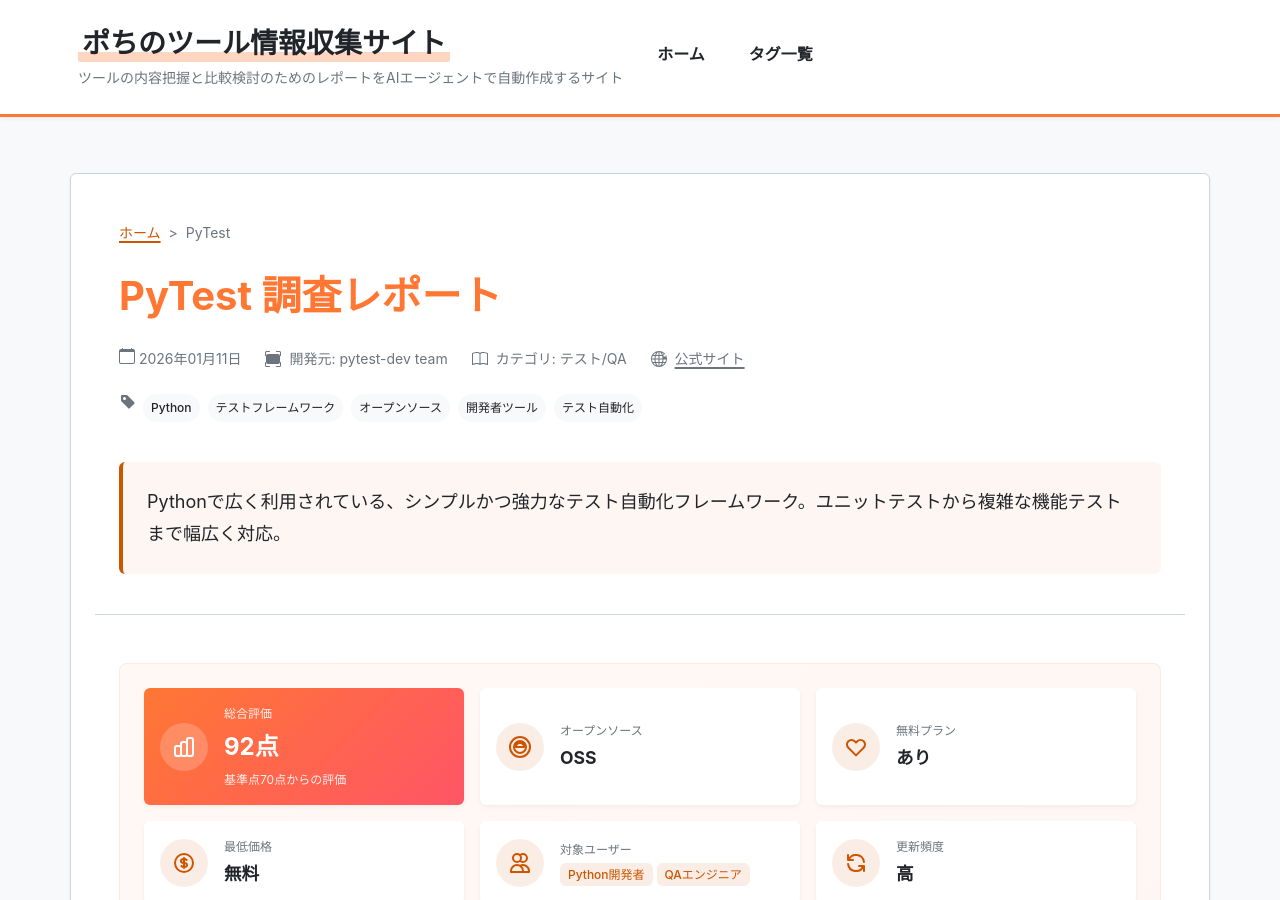
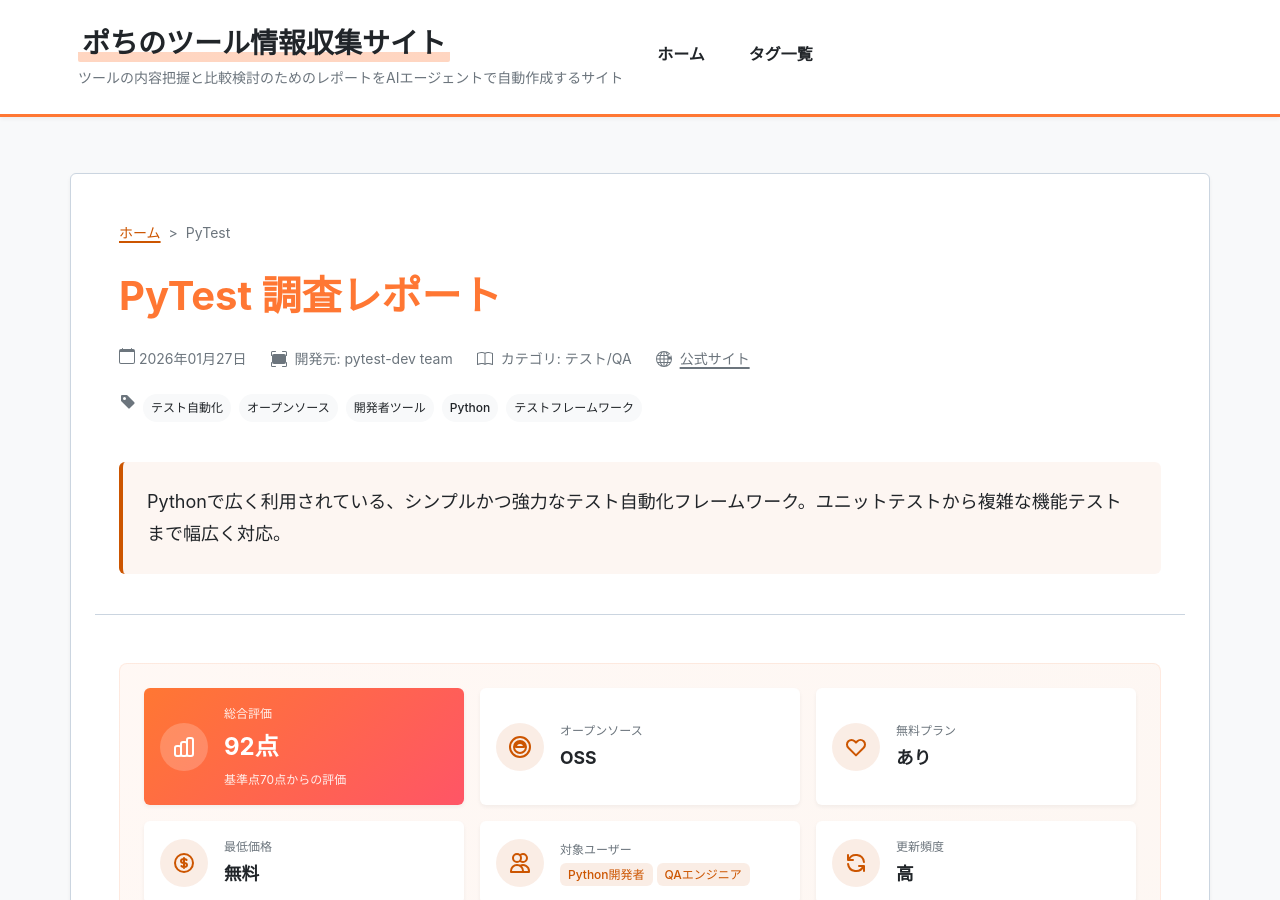
Before and after one commit to aegisfleet/tool-survey-report, a Jekyll site: the page built from _reports/pytest.md, in a window 1280 px wide and 900 px high. Built offline with Jekyll 4.4.1, drawn with Linux system fonts in a browser that asks for light colours; some of the changed text lies outside the part shown.

Commit message:
Update PyTest report and add relationship to Selenium report (#570)
- Update `_reports/pytest.md`:
    - Update `last_updated` to 2026-01-27.
    - Reorder tags to align with the normalized list.
- Update `_reports/selenium.md`:
    - Add `PyTest` to `related_tools` to ensure bidirectional linking.

Co-authored-by: google-labs-jules[bot] <161369871+google-labs-jules[bot]@users.noreply.github.com>

```diff
--- a/_reports/pytest.md
+++ b/_reports/pytest.md
@@ -8,13 +8,13 @@ category: "テスト/QA"
 developer: "pytest-dev team"
 official_site: "https://pytest.org/"
 date: "2025-10-22"
-last_updated: "2026-01-11"
+last_updated: "2026-01-27"
 tags:
+  - "テスト自動化"
+  - "オープンソース"
+  - "開発者ツール"
   - "Python"
   - "テストフレームワーク"
-  - "オープンソース"
-  - "開発者ツール"
-  - "テスト自動化"
 description: "Pythonで広く利用されている、シンプルかつ強力なテスト自動化フレームワーク。ユニットテストから複雑な機能テストまで幅広く対応。"
 
 # 【クイックサマリー】ホーム画面のカード表示用
```
Also changed, not shown: _reports/selenium.md (+1 -0 lines).
